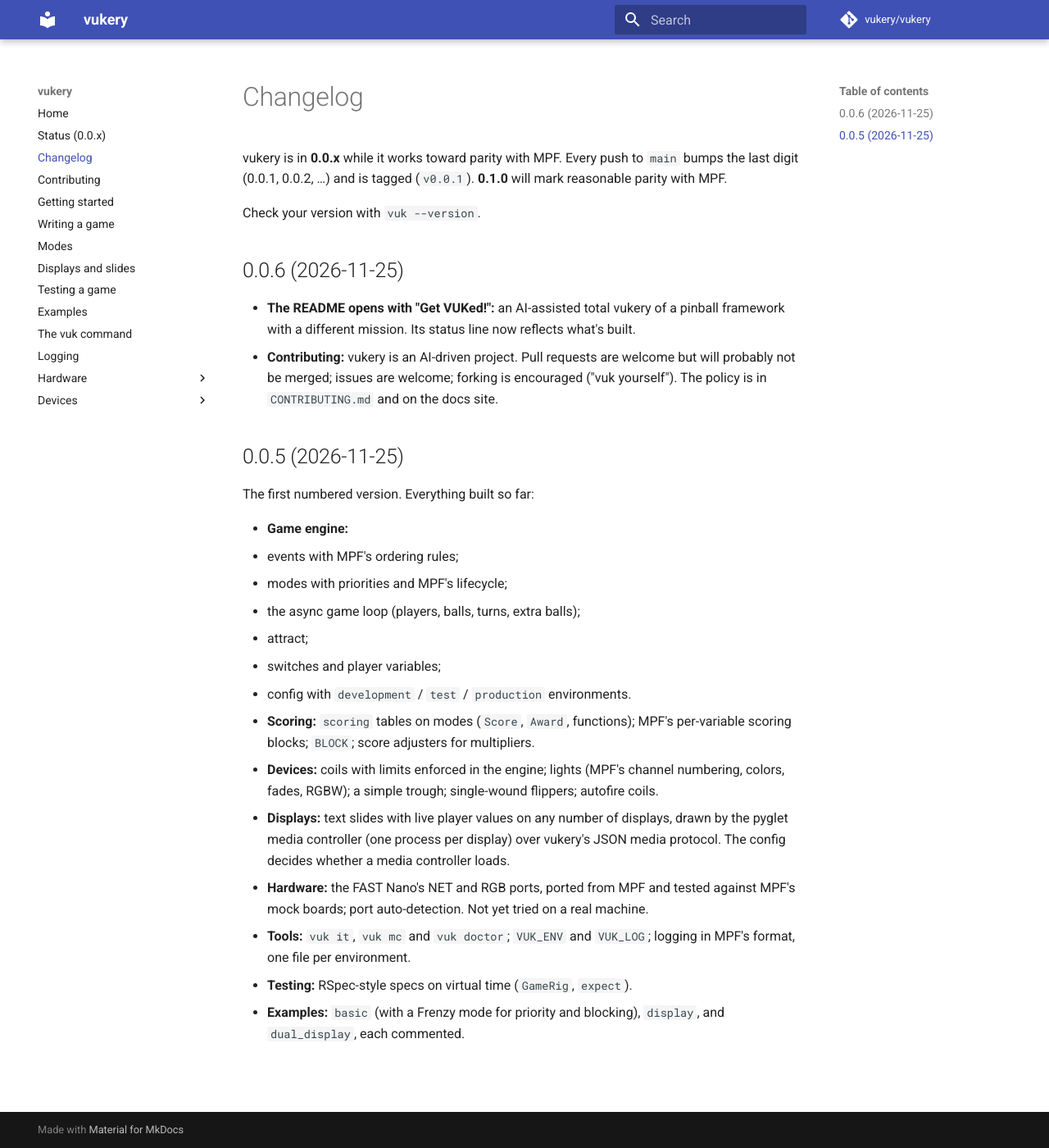
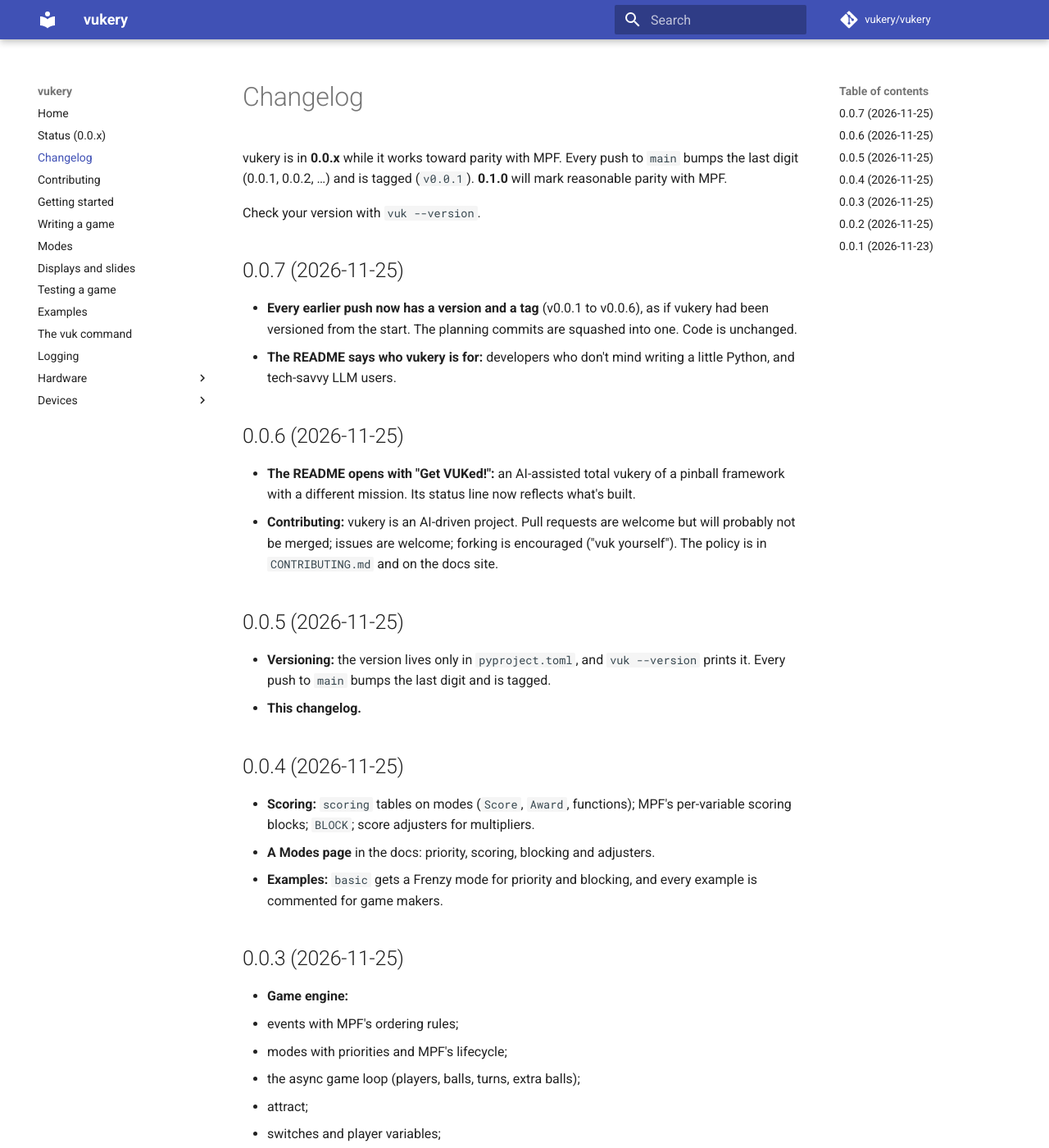
Before and after one commit to vukery/vukery, an MkDocs documentation site: the page built from docs/changelog.md, in a window 1280 px wide and 1400 px high. Shown: the whole window at 82% size. Built offline with MkDocs 1.6.1 and Material for MkDocs 9.7.7, drawn with Linux system fonts in a browser that asks for light colours; comment, search, counter and statistics services are not loaded; some of the changed text lies outside the part shown.

Commit message:
chore: version 0.0.7; a changelog entry for every version
Every earlier push now has its own version and tag (v0.0.1 to v0.0.6).

Co-Authored-By: Claude Opus 5.5 <noreply@anthropic.com>

```diff
--- a/docs/changelog.md
+++ b/docs/changelog.md
@@ -5,6 +5,14 @@ vukery is in **0.0.x** while it works toward parity with MPF. Every push to
 **0.1.0** will mark reasonable parity with MPF.
 
 Check your version with `vuk --version`.
+
+## 0.0.7 (2026-11-25)
+
+- **Every earlier push now has a version and a tag** (v0.0.1 to v0.0.6),
+  as if vukery had been versioned from the start. The planning commits are
+  squashed into one. Code is unchanged.
+- **The README says who vukery is for:** developers who don't mind writing
+  a little Python, and tech-savvy LLM users.
 
 ## 0.0.6 (2026-11-25)
 
@@ -18,7 +26,21 @@ Check your version with `vuk --version`.
 
 ## 0.0.5 (2026-11-25)
 
-The first numbered version. Everything built so far:
+- **Versioning:** the version lives only in `pyproject.toml`, and
+  `vuk --version` prints it. Every push to `main` bumps the last digit and
+  is tagged.
+- **This changelog.**
+
+## 0.0.4 (2026-11-25)
+
+- **Scoring:** `scoring` tables on modes (`Score`, `Award`, functions);
+  MPF's per-variable scoring blocks; `BLOCK`; score adjusters for
+  multipliers.
+- **A Modes page** in the docs: priority, scoring, blocking and adjusters.
+- **Examples:** `basic` gets a Frenzy mode for priority and blocking, and
+  every example is commented for game makers.
+
+## 0.0.3 (2026-11-25)
 
 - **Game engine:**
   - events with MPF's ordering rules;
@@ -26,22 +48,32 @@ The first numbered version. Everything built so far:
   - the async game loop (players, balls, turns, extra balls);
   - attract;
   - switches and player variables;
-  - config with `development` / `test` / `production` environments.
-- **Scoring:** `scoring` tables on modes (`Score`, `Award`, functions);
-  MPF's per-variable scoring blocks; `BLOCK`; score adjusters for
-  multipliers.
-- **Devices:** coils with limits enforced in the engine; lights
-  (MPF's channel numbering, colors, fades, RGBW); a simple trough;
-  single-wound flippers; autofire coils.
+  - config with `development` / `test` / `production` environments;
+  - the simulated `development` and `test` platforms, a simple trough,
+    single-wound flippers and autofire coils.
 - **Displays:** text slides with live player values on any number of
   displays, drawn by the pyglet media controller (one process per display)
   over vukery's JSON media protocol. The config decides whether a media
   controller loads.
+- **Tools:** `vuk it` runs a game from its folder; `vuk mc`.
+- **Testing:** RSpec-style specs on virtual time (`GameRig`, `expect`).
+- **Examples:** `basic`, `display` and `dual_display`.
+- MkDocs installs by default; tools run through `uv`.
+
+## 0.0.2 (2026-11-25)
+
 - **Hardware:** the FAST Nano's NET and RGB ports, ported from MPF and
   tested against MPF's mock boards; port auto-detection. Not yet tried on a
   real machine.
-- **Tools:** `vuk it`, `vuk mc` and `vuk doctor`; `VUK_ENV` and `VUK_LOG`;
-  logging in MPF's format, one file per environment.
-- **Testing:** RSpec-style specs on virtual time (`GameRig`, `expect`).
-- **Examples:** `basic` (with a Frenzy mode for priority and blocking),
-  `display`, and `dual_display`, each commented.
+- **Devices:** coils with limits enforced in the engine; lights (MPF's
+  channel numbering, colors, fades, RGBW).
+- **Logging** in MPF's format, one file per environment, with dotted
+  component names; `VUK_ENV` and `VUK_LOG`.
+- **The `vuk` command,** with `vuk doctor`.
+- **The first user docs.**
+
+## 0.0.1 (2026-11-23)
+
+- **The plan:** the repo, license, project conventions, the MPF import
+  script (pinned to MPF 0.57.x), the pyglet media controller choice,
+  Python 3.15, and RSpec-style test tooling.
--- a/pyproject.toml
+++ b/pyproject.toml
@@ -1,6 +1,6 @@
 [project]
 name = "vukery"
-version = "0.0.6"
+version = "0.0.7"
 description = "A very opinionated pinball framework based on the Mission Pinball Framework, built to be simple, lean and LLM-friendly."
 readme = "README.md"
 license = "MIT"
```
Also changed, not shown: 1 other file.
